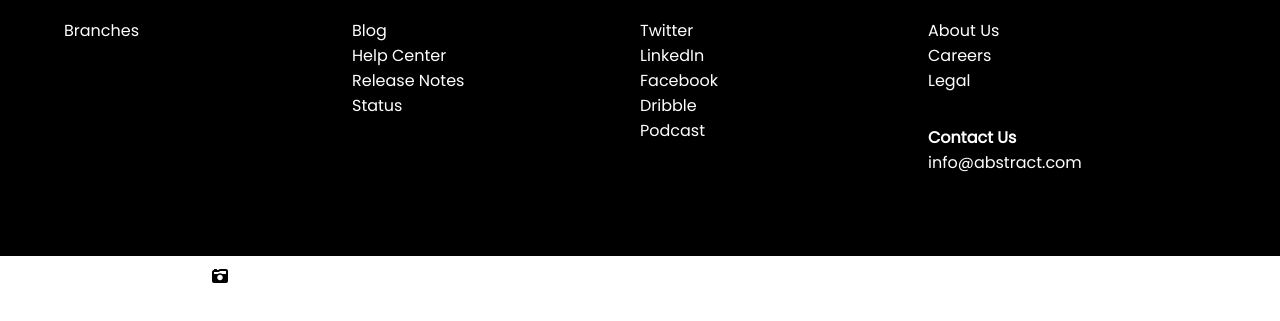
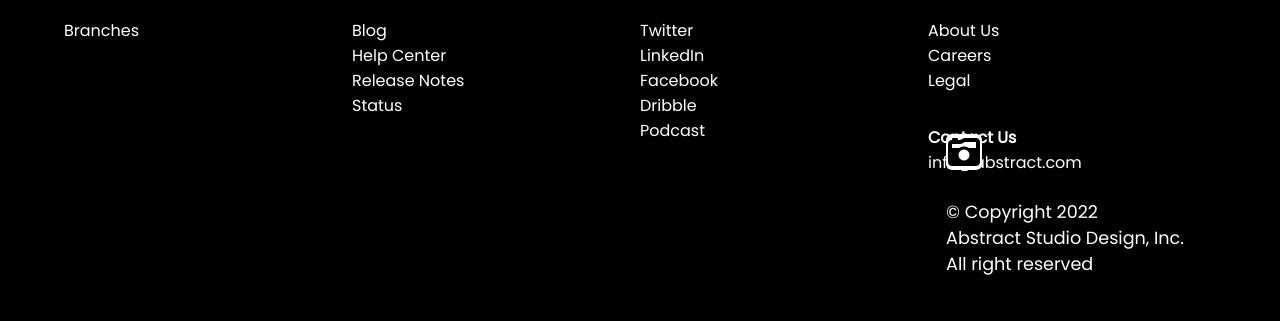
Before and after one commit to TapanM/Abstract-help-page-clonning, a plain HTML site: page index.html in a window 1280 px wide. Shown: the part 1706-2027 px from the top of the page. Before the commit the page ends 1992 px from the top, so only its background shows below. Drawn offline with Linux system fonts and the light colour scheme.

Commit message:
Completed abstact-help page clonning

```diff
--- a/css/style.css
+++ b/css/style.css
@@ -199,9 +199,7 @@ footer{
 .ft-main{
     display: flex;
    flex-wrap: wrap;
-   height: 20rem;
-   padding: 3rem  4rem;
-
+   padding: 3rem  4rem 0 4rem;
 }
 .ft-main .col{
     /* border: 2px solid red; */
@@ -227,8 +225,28 @@ footer{
 /* /Main Footer Styling */
 
 /* legal section styling */
+.legal-section{
+    display: flex;
+    justify-content: flex-end;
+    padding-right: 4rem;
+}
+
 .legal-section #logo{
     position: relative;
+    font-size: 2rem;
+    left: 68;
+    top: -41;
 }
 
+.legal-section .legal-list{
+    font-size: 1.1rem;
+    padding: 1.5rem  2rem 4rem 2rem ;
+}
+
+.legal-section .legal-list li a{
+    text-decoration: none;
+    color: var(--clr-white);
+}
+
+
 /* /legal section styling */
--- a/index.html
+++ b/index.html
@@ -115,7 +115,7 @@
 </main>
 
 <!-- Footer Section -->
-<footer>
+<footer class="">
     <!-- Main Footer Section -->
         <section class="ft-main">
             <div class="col">
@@ -162,6 +162,11 @@
             <div class="branding">
                 <i class="fa-solid fa-camera-retro" id="logo"></i>
             </div>
+            <ul class="legal-list">
+                <li><a href="#">&copy Copyright 2022</a></li>
+                <li><a href="#">Abstract Studio Design, Inc.</a></li>
+                <li><a href="#">All right reserved</a></li>
+            </ul>
         </section>
 </footer>
 
```
